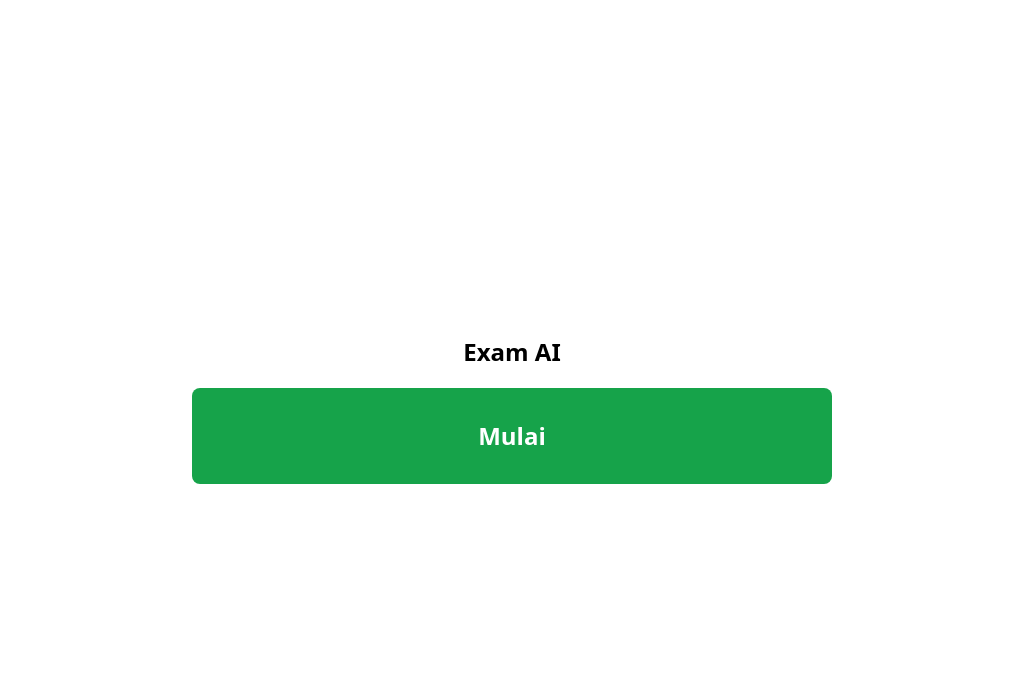
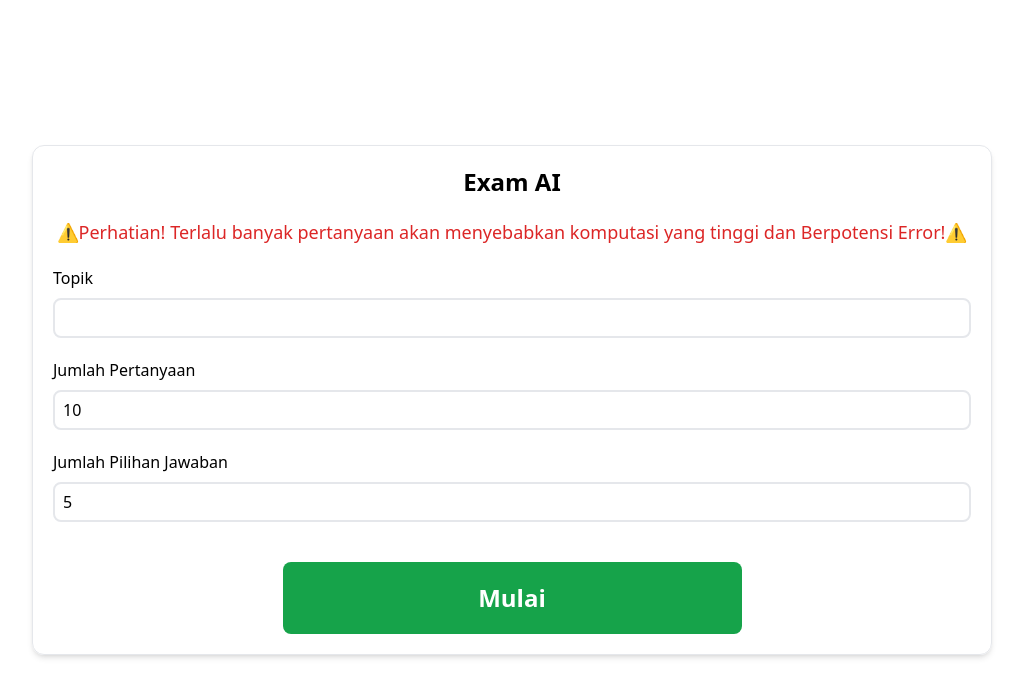
Before and after one commit to ARusDian/chatgpt-app-tv1, a Next.js app: page /teacher-app/full in a window 1280 px wide. Shown: the top 696 px of the page, without its empty margins (128-1151 px from the left). Built offline with nearby package versions, Linux system fonts and the light colour scheme.

Commit message:
fix: add form to customize promt and modal for true answer after submit exam

```diff
--- a/package.json
+++ b/package.json
@@ -24,6 +24,7 @@
     "postcss": "8.4.23",
     "react": "18.2.0",
     "react-dom": "18.2.0",
+    "react-responsive-modal": "^6.4.2",
     "react-speech-recognition": "^3.10.0",
     "regenerator-runtime": "^0.13.11",
     "tailwindcss": "3.3.2",
--- a/src/pages/teacher-app/full/index.tsx
+++ b/src/pages/teacher-app/full/index.tsx
@@ -51,16 +51,21 @@ export default function full() {
 
     const [soal, setSoal] = useState<Soal[]>([]);
     const [status, setStatus] = useState<string>("");
-    console.log(soal);
+    const [form, setForm] = useState({
+        topic: "",
+        num_questions: 10,
+        num_possible_answers: 5,
+    });
 
-    const prompt = `Buatlah kuis dengan pilihan ganda pada topik Perangkat Lunak yang terdiri dari 10 pertanyaan. Setiap pertanyaan memiliki 5  kemungkinan jawaban. Formatnya seperti json dalam 1 baris panjang dan dibungkus array dengan key soal,pilihan,jawaban agar mudah di parse. Contoh formatnya seperti ini:
+    const prompt = `Buatlah kuis dengan pilihan ganda pada topik {self.topic} yang terdiri dari {self.num_questions} pertanyaan. Setiap pertanyaan memiliki {self.num_possible_answers} pilihan jawaban. Formatnya seperti json dalam 1 baris panjang dan dibungkus array dengan key soal,pilihan,jawaban agar mudah di parse. Contoh formatnya seperti ini:
     [{"soal":"soal","pilihan":[{"value":"a","content":"pilihan1"},{"value":"b","content":"pilihan2"}],"jawaban":{"value":"","content":"jawaban1"}},{"soal":"soal","pilihan":[{"value":"a","content":"pilihan1"},{"value":"b","content":"pilihan2"}],"jawaban":{"value":"","content":"jawaban2"}}]`;
 
     const submitHandler = async () => {
         setStatus("loading");
+        const formattedPrompt = prompt.replace("{self.topic}", form.topic).replace("{self.num_questions}", form.num_questions.toString()).replace("{self.num_possible_answers}", form.num_possible_answers.toString());
         const result = await api.createCompletion({
             model: 'text-davinci-003',
-            prompt: prompt,
+            prompt: formattedPrompt,
             max_tokens: 2000,
         }).then((response) => {
             localStorage.removeItem('soal');
@@ -87,11 +92,50 @@ export default function full() {
     return (
         <div className="bg-white flex justify-center h-screen">
             <div className="my-auto w-full flex flex-col gap-5">
+                <form className="w-3/4 mx-auto border p-5 shadow-md rounded-xl">
+                    <div className="flex flex-col gap-5 text-black">
+                        <div className="flex justify-center">
+                            <div className="text-2xl font-semibold">Exam AI</div>
+                        </div>
+                        <div className="text-red-600 mx-auto text-lg">
+                            ⚠️Perhatian! Terlalu banyak pertanyaan akan menyebabkan komputasi yang tinggi dan Berpotensi Error!⚠️
+                        </div>
+                        <div className="flex flex-col gap-1">
+                            <label htmlFor="topic" className="text-black">Topik</label>
+                            <input
+                                className="mt-1 block w-full p-2 resize-y col-span-4 h-10 border-2 rounded-lg"
+                                name="topic"
+                                id="topic"
+                                value={form.topic}
+                                onChange={(e) => setForm({ ...form, topic: e.target.value })}
+                            />
+                        </div>
+                        <div className="flex flex-col gap-1">
+                            <label htmlFor="num_questions" className="text-black">Jumlah Pertanyaan</label>
+                            <input
+                                className="mt-1 block w-full p-2 resize-y col-span-4 h-10 border-2 rounded-lg"
+                                name="num_questions"
+                                id="num_questions"
+                                type="number"
+                                value={form.num_questions}
+                                onChange={(e) => setForm({ ...form, num_questions: parseInt(e.target.value) })}
+                            />
+                        </div>
+                        <div className="flex flex-col gap-1">
+                            <label htmlFor="num_possible_answers" className="text-black">Jumlah Pilihan Jawaban</label>
+                            <input
+                                className="mt-1 block w-full p-2 resize-y col-span-4 h-10 border-2 rounded-lg"
+                                name="num_possible_answers"
+                                id="num_possible_answers"
+                                type="number"
+                                value={form.num_possible_answers}
+                                onChange={(e) => setForm({ ...form, num_possible_answers: parseInt(e.target.value) })}
+                            />
+                        </div>
+                    </div>
+                    <div className="mt-7 flex flex-col gap-3">
                         <div className="flex justify-center">
                             {status === "error" ? <div className="text-2xl font-semibold text-red-600">Terjadi kesalahan, silahkan coba lagi</div> : ""}
-                </div>
-                <div className="flex justify-center">
-                    <div className="text-2xl font-semibold">Exam AI</div>
                         </div>
                         <div className="flex justify-center">
                             {status === "loading" ?
@@ -105,12 +149,19 @@ export default function full() {
                                         <div className="text-2xl font-semibold text-black">Silahkan lanjut ke pengerjaan</div>
                                     </div> :
                                     <button
-                                onClick={submitHandler}
-                                className="bg-green-600 text-white hover:bg-green-600 py-8 px-5 rounded-lg text-2xl font-semibold w-1/2">
+                                        type="button"
+                                        onClick={(e) => {
+                                            e.preventDefault();
+                                            submitHandler();
+                                        }}
+                                        className="bg-green-600 text-white hover:bg-green-600 py-5 px-5 rounded-lg text-2xl font-semibold w-1/2">
                                         Mulai
                                     </button>
                             }
                         </div>
+                    </div>
+                </form>
+
 
             </div>
         </div>
--- a/src/pages/teacher-app/full/pengerjaan.tsx
+++ b/src/pages/teacher-app/full/pengerjaan.tsx
@@ -2,6 +2,7 @@
 
 import Head from "next/head";
 import { use, useEffect, useState } from "react";
+import { useRouter } from "next/router";
 
 class Soal {
     public pertanyaan: string = "";
@@ -35,6 +36,9 @@ export default function pengerjaan() {
 
     const [answers, setAnswers] = useState<any[]>([]);
 
+    const [modalOpen, setModalOpen] = useState<boolean>(false);
+
+    const router = useRouter();
     useEffect(() => {
         const soalList: Soal[] = [];
         const rawSoal = JSON.parse(localStorage.getItem("soal") || "[]");
@@ -95,15 +99,7 @@ export default function pengerjaan() {
                                         onClick={(e) => {
                                             e.preventDefault();
                                             console.log(answers);
-                                            if(answers.length === questions.length) {
-                                                let score = 0;
-                                                questions.forEach((question, i) => {
-                                                    if(question.jawaban.value === answers[i]) {
-                                                        score++;
-                                                    }
-                                                });
-                                                alert(`Skor anda adalah ${score*10}`);
-                                            }
+                                            setModalOpen(true);
                                         }}
                                     >
                                         Submit
@@ -111,6 +107,73 @@ export default function pengerjaan() {
                                 </div>
                             </form>
                         </div>
+                        <div className={`fixed z-10 inset-0 overflow-y-auto ${modalOpen ? "block" : "hidden"}`}>
+                            <div className="flex items-end justify-center min-h-screen pt-4 px-4 pb-20 text-center sm:block sm:p-0">
+                                <div className="fixed inset-0 transition-opacity" aria-hidden="true">
+                                    <div className="absolute inset-0 bg-gray-500 opacity-75"></div>
+                                </div>
+                                <span className="hidden sm:inline-block sm:align-middle sm:h-screen" aria-hidden="true">&#8203;</span>
+                                <div className="inline-block align-bottom bg-white rounded-lg text-left overflow-hidden shadow-xl transform transition-all sm:my-8 sm:align-middle sm:max-w-5xl sm:w-full">
+                                    <div className="bg-white px-5 pt-5 pb-4 sm:p-6 sm:pb-4">
+                                        <div className="mt-3 text-center sm:mt-0 sm:ml-4 sm:text-left flex flex-col gap-3">
+                                            <h3 className="text-lg leading-6 font-medium text-gray-900">
+                                                Kunci Jawaban
+                                            </h3>
+                                            <div className="mt-2 border-b pb-5">
+                                                <p className="text-lg text-gray-500 flex flex-col gap-4">
+                                                    {questions.map((item, i) => {
+                                                        const userAnswer = item.pilihan.filter((iter => {
+                                                            return iter.value === answers[i];
+                                                        }));
+                                                        return (
+                                                            <div key={i} className={`${userAnswer[0]?.value === item.jawaban.value ? "bg-green-100" : "bg-red-100"} p-2 rounded-md`}>
+                                                                <p>{i + 1}. {item.pertanyaan}</p>
+                                                                <p className="">Jawaban Benar <span className="font-semibold">{item.jawaban.value}. {item.jawaban.content} </span></p>
+                                                                <p className="text-gray-500">
+                                                                    Jawaban Anda: <span className="font-semibold">{userAnswer[0] ? `${userAnswer[0].value}. ${userAnswer[0].content}` : "Belum Menjawab"}</span>
+                                                                </p>
+                                                                <p className={`${userAnswer[0]?.value === item.jawaban.value ? "text-green-600" : "text-red-600"}`}>
+                                                                    {userAnswer[0]?.value === item.jawaban.value ? "Benar" : "Salah" }
+                                                                </p>
+                                                            </div>
+                                                        )
+                                                    }
+                                                    )}
+                                                </p>
+                                            </div>
+                                            <div className="mt-2">
+                                                <p className="text-md text-gray-500">
+                                                    Skor Anda {answers.filter((item, i) => {
+                                                        return questions[i].jawaban.value === item;
+                                                    }).length} / {answers.length}
+                                                </p>
+                                            </div>
+
+                                            <div className="flex justify-around text-lg">
+                                                <button
+                                                    type="button"
+                                                    className="inline-flex justify-center px-4 py-2 font-medium text-white bg-green-600 border border-transparent rounded-md hover:bg-green-700 focus:outline-none focus-visible:ring-2 focus-visible:ring-offset-2 focus-visible:ring-blue-500"
+                                                    onClick={() => {
+                                                        setModalOpen(false);
+                                                    }}
+                                                >
+                                                    Tutup
+                                                </button>
+                                                <button
+                                                    type="button"
+                                                    className="inline-flex justify-center px-4 py-2 font-medium text-white bg-blue-600 border border-transparent rounded-md hover:bg-blue-700 focus:outline-none focus-visible:ring-2 focus-visible:ring-offset-2 focus-visible:ring-blue-500"
+                                                    onClick={() => {
+                                                        router.push('/teacher-app/full')
+                                                    }}
+                                                >
+                                                    Kembali
+                                                </button>
+                                            </div>
+                                        </div>
+                                    </div>
+                                </div>
+                            </div>
+                        </div>
                     </div>
                 </div>
             </div>
```
Lines whose indentation alone changed are shown as unchanged.
